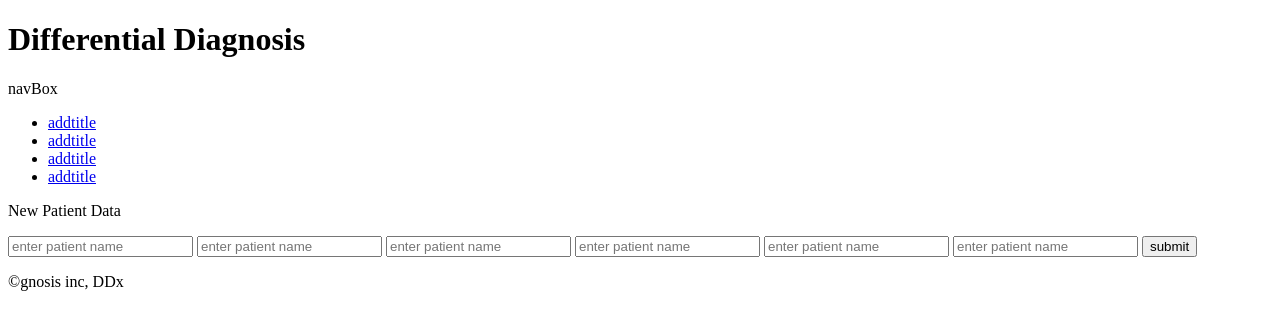
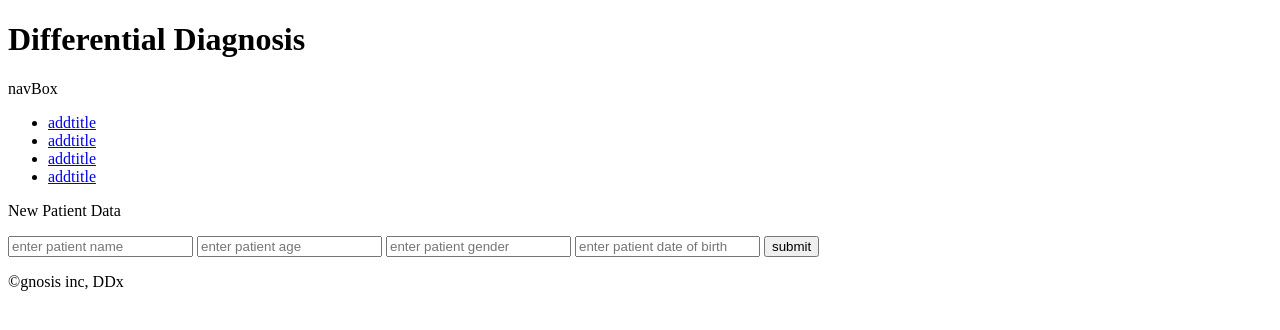
Before and after one commit to edpuzino/DDx, a Node server app: page / in a window 1280 px wide. Shown: the top 330 px of the page. Run offline with Node 20, Linux system fonts and the light colour scheme; some libraries are stand-ins or nearby versions.

Commit message:
tABLECONNECTED

```diff
--- a/package.json
+++ b/package.json
@@ -22,9 +22,11 @@
     "dotenv": "^6.0.0",
     "ejs": "^2.6.1",
     "express": "^4.16.3",
+    "express-validator": "^5.3.0",
     "nodemon": "^1.18.4",
     "npm": "^6.4.1",
     "pg": "^7.4.3",
+    "sql": "^0.78.0",
     "superagent": "^3.8.3"
   }
 }
--- a/server.js
+++ b/server.js
@@ -24,13 +24,33 @@ app.set('view engine', 'ejs');
 // Gets and posts
 app.get('/', getIndex);
 app.get('*', getError);
+app.post('/patients',addNewPatient);
 
 app.listen(PORT, () => console.log('Listening on PORT', PORT));
 
 // Helper functions
+function getError(request, response) {
+  response.render('pages/error');
+}
+
+function addNewPatient(request, response) {
+  let { name, age, gender, DOB } = request.body;
+  let SQL = `INSERT INTO patients
+  (name, age, gender, DOB)
+  VALUES ($1, $2, $3, $4);`;
+  let values = [name, age, gender, DOB];
+  return client.query(SQL, values)
+    .then(() => {
+      SQL = 'SELECT * FROM patients WHERE name=$1, age=$2, gender=$3, DOB=$4;';
+      values = [request.body.name];
+      return client.query(SQL, values)
+        .then(result => response.render('index', { patients: result.rows[0], message: 'sql' }));
+
+    })
+    .catch((error)=> console.error(error));
+}
+
+
 function getIndex(request, response){
   response.render('index');
 }
-function getError(request, response) {
-  response.render('pages/error');
-}
--- a/views/index.ejs
+++ b/views/index.ejs
@@ -4,18 +4,13 @@
   <title>home screen</title>
   <header><%- include('./partials/header') %></header>
   <body>
-<div id=newpatient>
-    <form onsubmit="formSubmit()">
+<div id=newPatient>
+  <form id="addNew" action="/patients" method="post">
       <p>New Patient Data</p>
-      <input id="name" type="text" name="Patient Name" placeholder="enter patient name" value="">
-      <input id="name" type="text" name="Patient Name" placeholder="enter patient name" value="">
-      <input id="name" type="text" name="Patient Name" placeholder="enter patient name" value="">
-      <input id="name" type="text" name="Patient Name" placeholder="enter patient name" value="">
-      <input id="name" type="text" name="Patient Name" placeholder="enter patient name" value="">
-      <input id="name" type="text" name="Patient Name" placeholder="enter patient name" value="">
-
-
-
+      <input id="name" type="text" name="patientName" placeholder="enter patient name" value="">
+      <input id="age" type="text" name="patientAge" placeholder="enter patient age" value="">
+      <input id="gender" type="text" name="patientGender" placeholder="enter patient gender" value="">
+      <input id="DOB" type="text" name="DOB" placeholder="enter patient date of birth" value="">
       <button id="submit">submit</button>
     </form>
 
@@ -26,6 +21,5 @@
 
 
  <footer><%- include('./partials/footer') %></footer>
-
   </body>
 </html>
```
Also changed, not shown: patients.sql (+3 -6 lines), 1 other file.
